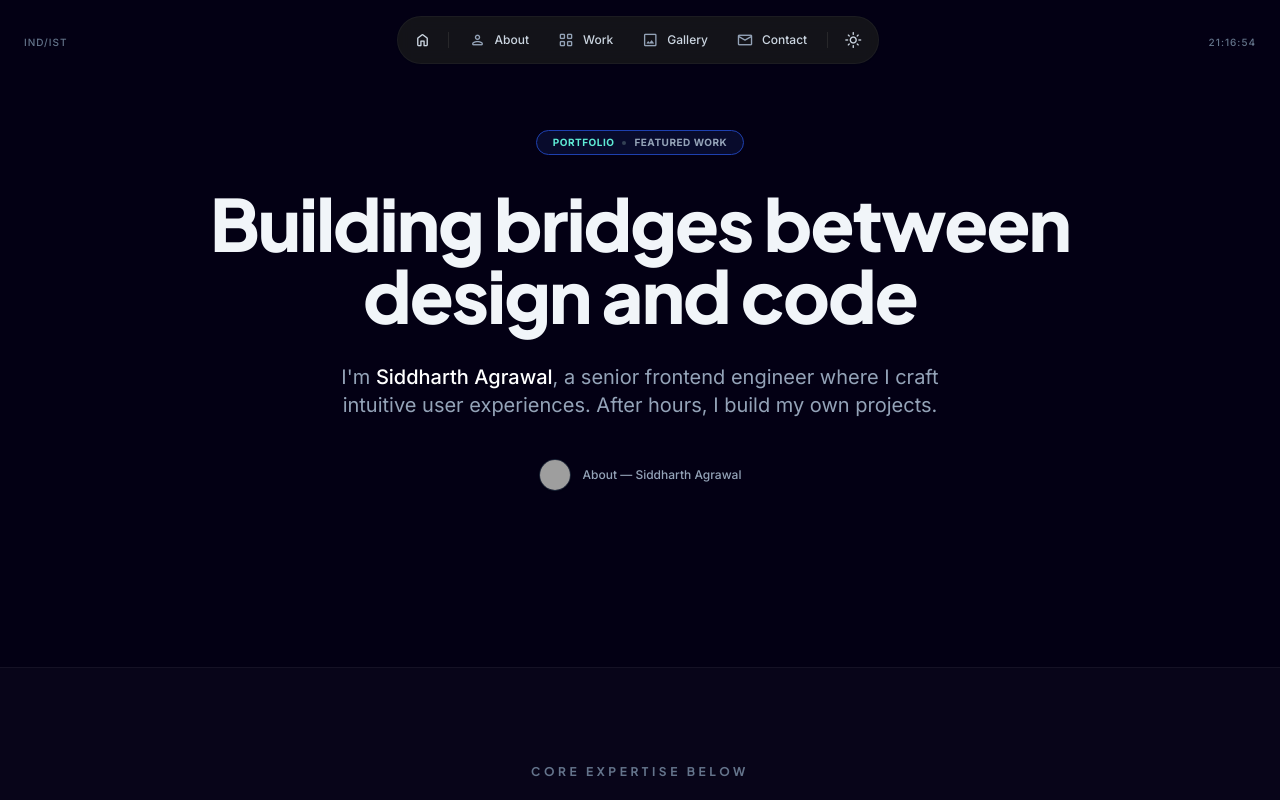
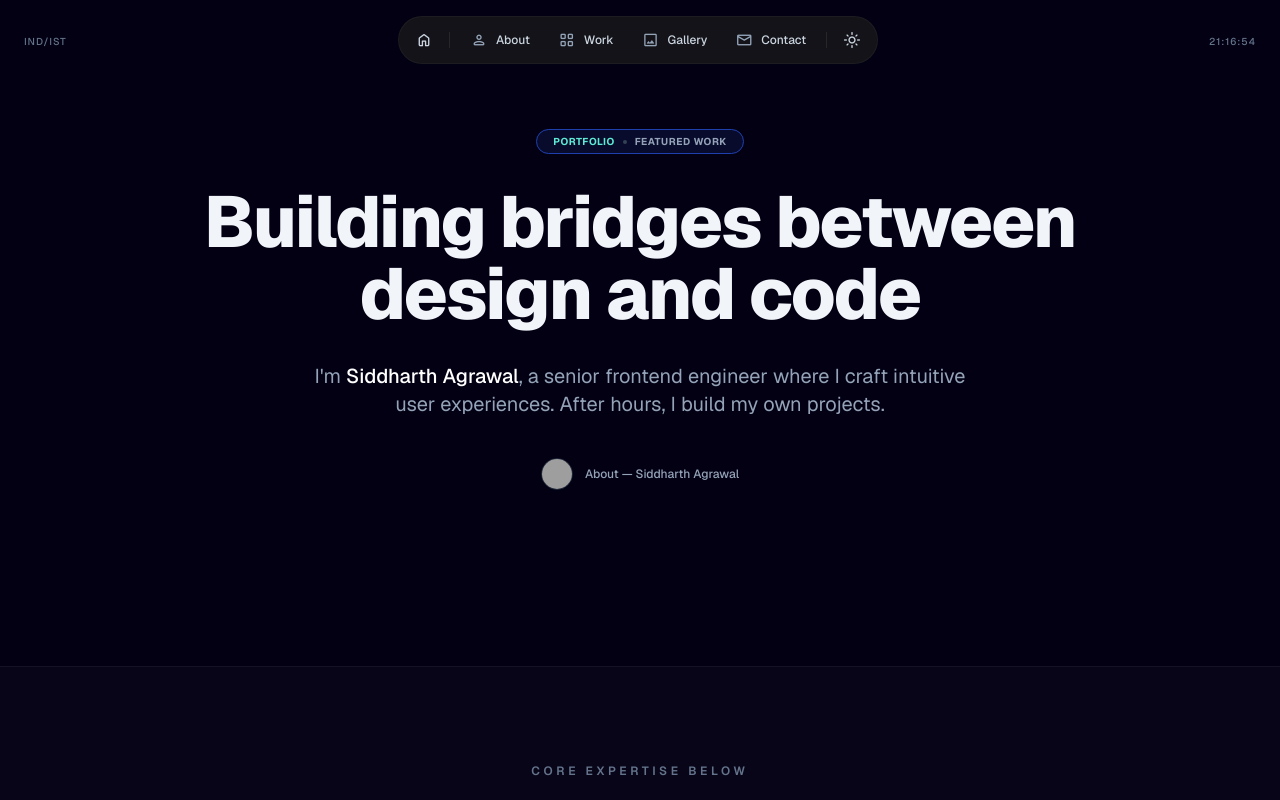
Before and after one commit to sidagwl5/portfolio-website, a React (Vite) app: page / in a window 1280 px wide. Shown: the top 800 px of the page. Built offline with nearby package versions, Linux system fonts and the light colour scheme; grey boxes are pictures that could not be loaded.

Commit message:
change: replaced inter with geist font

```diff
--- a/index.html
+++ b/index.html
@@ -10,7 +10,7 @@
   <link rel="preconnect" href="https://fonts.googleapis.com" />
   <link rel="preconnect" href="https://fonts.gstatic.com" crossorigin />
   <link
-    href="https://fonts.googleapis.com/css2?family=Inter:wght@300;400;500;600;700&family=Plus+Jakarta+Sans:wght@700;800&family=JetBrains+Mono:wght@400;500&family=Material+Symbols+Rounded:opsz,wght,FILL,GRAD@20..48,100..700,0..1,-50..200&display=swap"
+    href="https://fonts.googleapis.com/css2?family=Geist+Mono:wght@100..900&family=Geist:wght@100..900&family=Material+Symbols+Rounded:opsz,wght,FILL,GRAD@20..48,100..700,0..1,-50..200&display=swap"
     rel="stylesheet" />
   <!-- Icons -->
   <link
--- a/src/index.css
+++ b/src/index.css
@@ -7,7 +7,7 @@
 }
 
 body {
-  font-family: 'Inter', sans-serif;
+  font-family: 'Geist', 'Inter', sans-serif;
 }
 
 .material-symbols-rounded {
--- a/tailwind.config.js
+++ b/tailwind.config.js
@@ -21,9 +21,9 @@ export default {
         "card-light": "#ffffff",
       },
       fontFamily: {
-        sans: ["Inter", "sans-serif"],
-        display: ["Plus Jakarta Sans", "Inter", "sans-serif"],
-        mono: ["JetBrains Mono", "monospace"],
+        sans: ["Geist", "Inter", "sans-serif"],
+        display: ["Geist", "Plus Jakarta Sans", "Inter", "sans-serif"],
+        mono: ["Geist Mono", "JetBrains Mono", "monospace"],
       },
       borderRadius: {
         DEFAULT: "0.5rem",
```
